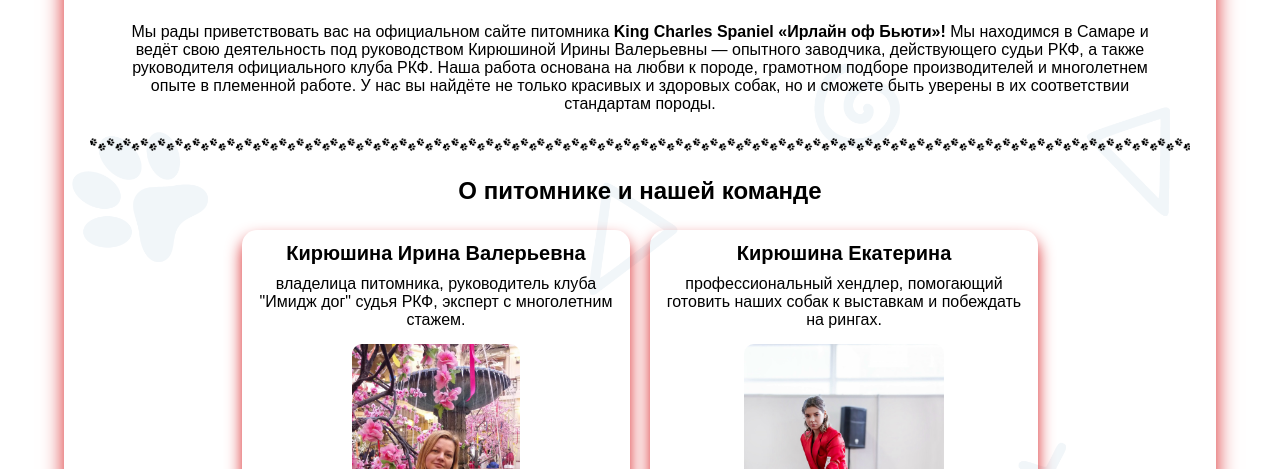
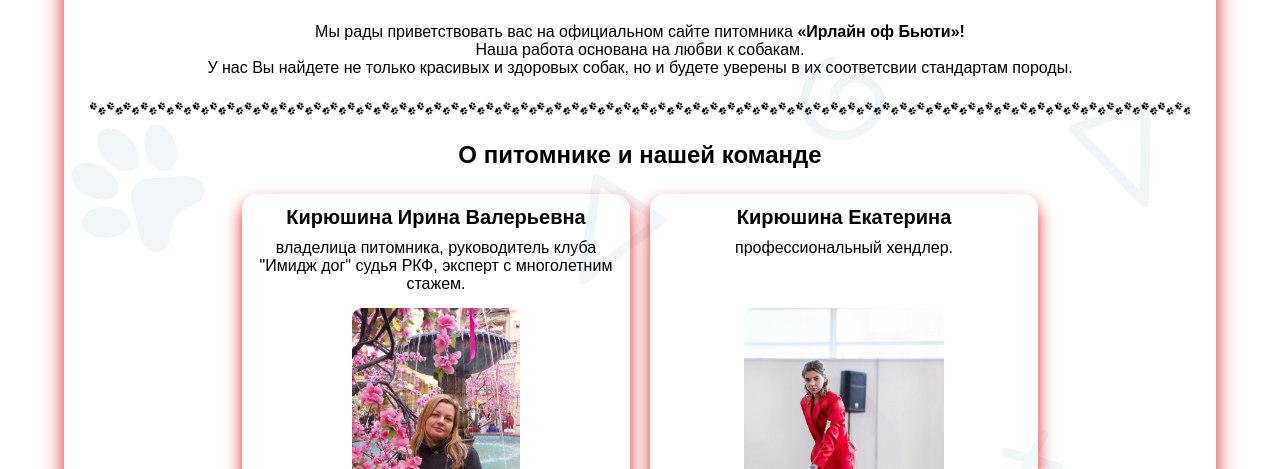
Before and after one commit to nuriakhmetova/Irline, a plain HTML site: page index.html in a window 1280 px wide. Shown: the part 331-800 px from the top of the page. Drawn offline with Linux system fonts and the light colour scheme.

Commit message:
Add files via upload

```diff
--- a/index.html
+++ b/index.html
@@ -67,9 +67,9 @@
             <h1>Добро пожаловать в питомник «Ирлайн оф Бьюти»
             </h1>
             <p>
-                Мы рады приветствовать вас на официальном сайте питомника <span class="bold-text">King Charles Spaniel «Ирлайн оф Бьюти»!</span>
-                Мы находимся в Самаре и ведёт свою деятельность под руководством Кирюшиной Ирины Валерьевны — опытного заводчика, действующего судьи РКФ, а также руководителя официального клуба РКФ.
-                Наша работа основана на любви к породе, грамотном подборе производителей и многолетнем опыте в племенной работе. У нас вы найдёте не только красивых и здоровых собак, но и сможете быть уверены в их соответствии стандартам породы.
+                Мы рады приветствовать вас на официальном сайте питомника <span class="bold-text">«Ирлайн оф Бьюти»!</span> <br>
+               Наша работа основана на любви к собакам. <br>
+                У нас Вы найдете не только красивых и здоровых собак, но и будете уверены в их соответсвии стандартам породы.
             </p>
         </div>
         <div class="main_line">
@@ -92,7 +92,7 @@
     <div class="main_card">
         <h2>Кирюшина Екатерина</h2>
         <p>
-            профессиональный хендлер, помогающий готовить наших собак к выставкам и побеждать на рингах.
+            профессиональный хендлер.
         </p>
         <div class="main_card_img">
             <img src="src/img/eraterina.jpg" alt="eraterina_kiruchina">
```
